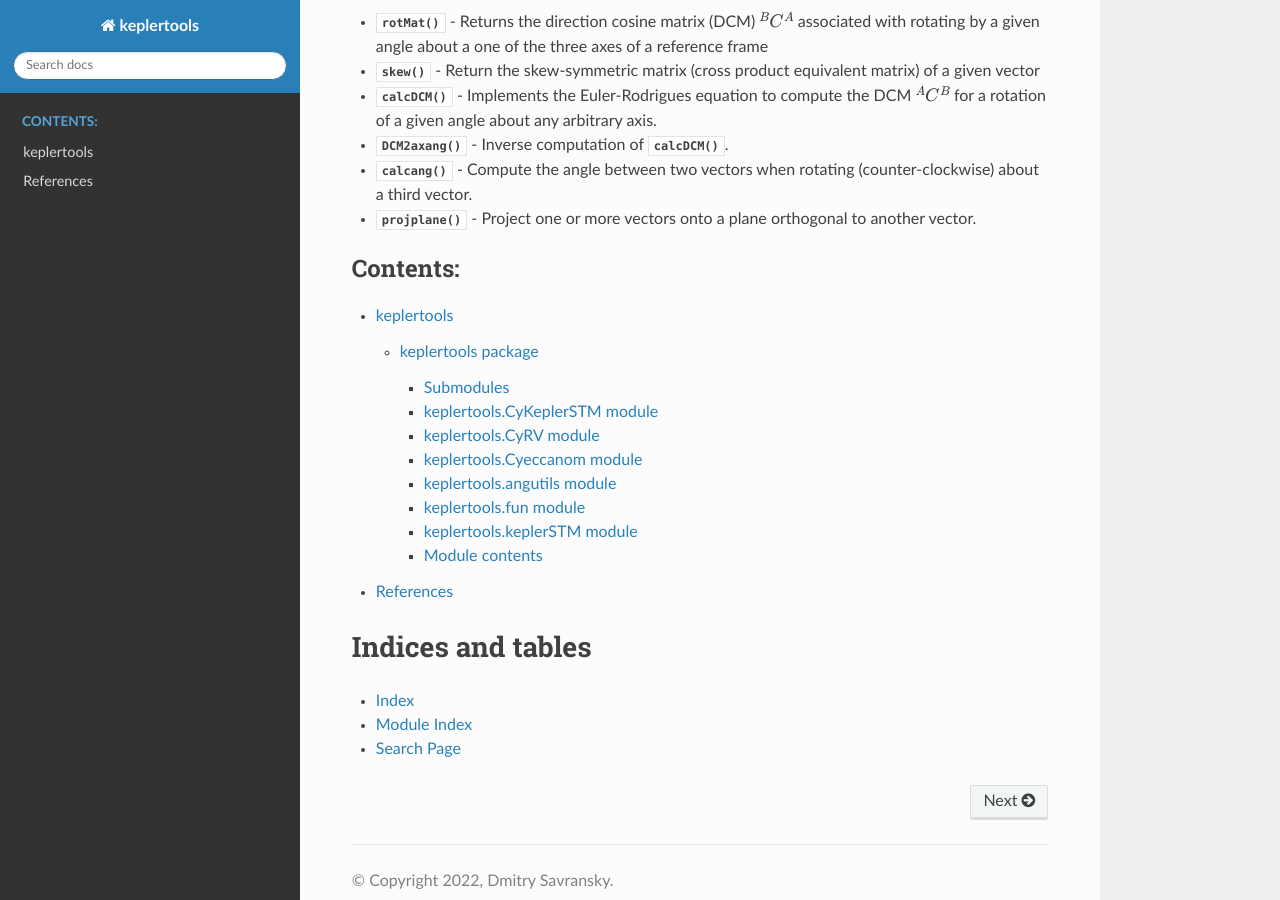
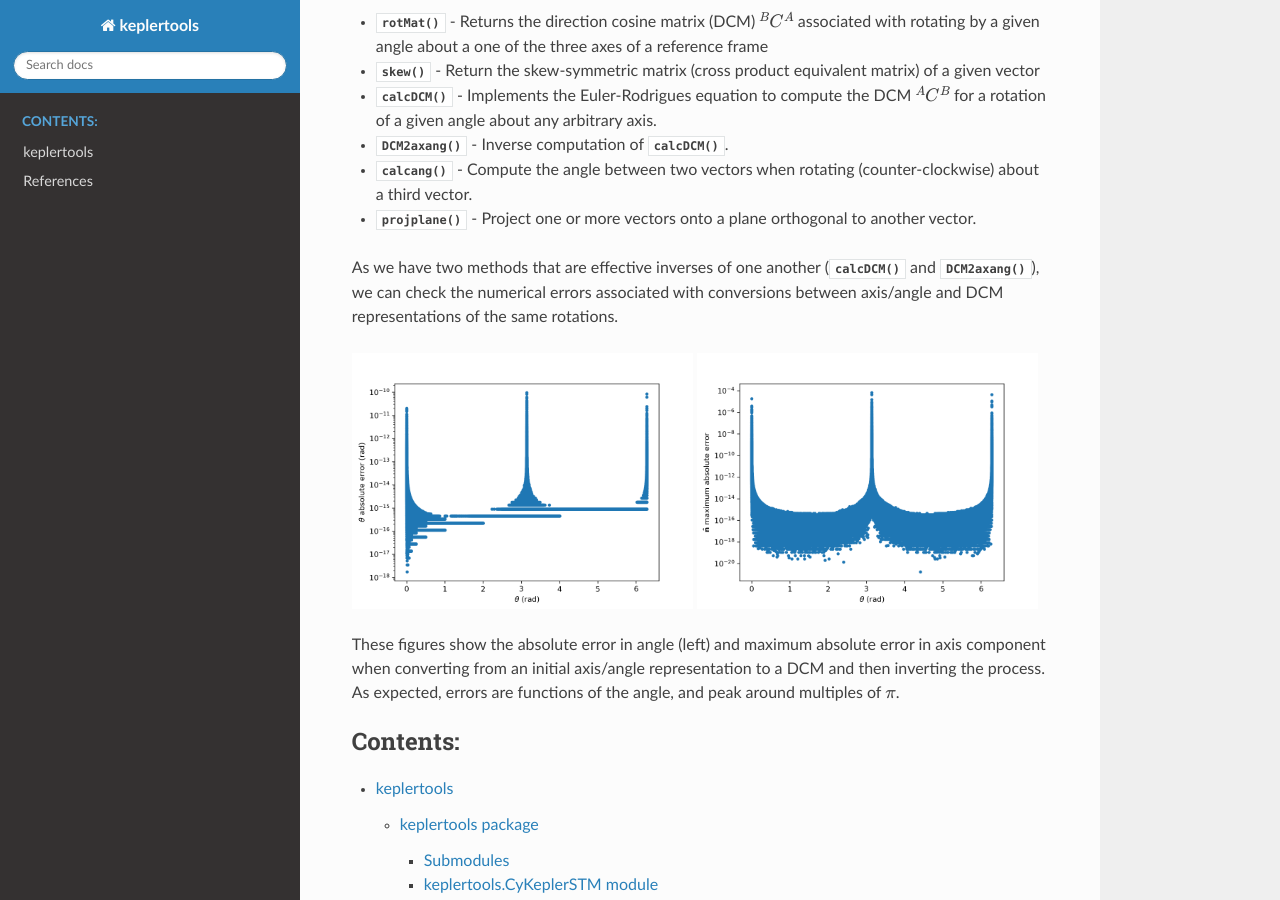
Before and after one commit to dsavransky/keplertools, a Sphinx documentation site: the page built from docs/index.rst, in a window 1280 px wide and 900 px high, scrolled down 1513 px. Built offline with Sphinx 7.4.7 and the Read the Docs theme 3.1.0, drawn with Linux system fonts in a browser that asks for light colours.

```diff
--- a/docs/index.rst
+++ b/docs/index.rst
@@ -58,6 +58,17 @@ Angle Methods
 * :py:meth:`~keplertools.angutils.calcang` - Compute the angle between two vectors when rotating (counter-clockwise) about a third vector.
 * :py:meth:`~keplertools.angutils.projplane` - Project one or more vectors onto a plane orthogonal to another vector.
 
+As we have two methods that are effective inverses of one another (:py:meth:`~keplertools.angutils.calcDCM` and :py:meth:`~keplertools.angutils.DCM2axang`), we can check the numerical errors associated with conversions between axis/angle and DCM representations of the same rotations.
+
+|pic1|  |pic2|
+
+    .. |pic1| image:: DCM_roundtrip_theta_errs.png
+        :width: 49%
+
+    .. |pic2| image:: DCM_roundtrip_n_errs.png
+        :width: 49%
+
+These figures show the absolute error in angle (left) and maximum absolute error in axis component when converting from an initial axis/angle representation to a DCM and then inverting the process.  As expected, errors are functions of the angle, and peak around multiples of :math:`\pi`.
 
 .. toctree::
    :maxdepth: 4
--- a/keplertools/__init__.py
+++ b/keplertools/__init__.py
@@ -1,2 +1,2 @@
 name = "keplertools"
-__version__ = "1.2.0"
+__version__ = "1.3.0"
```
Also changed, not shown: docs/DCM_roundtrip_n_errs.png (added), docs/DCM_roundtrip_theta_errs.png (added).
